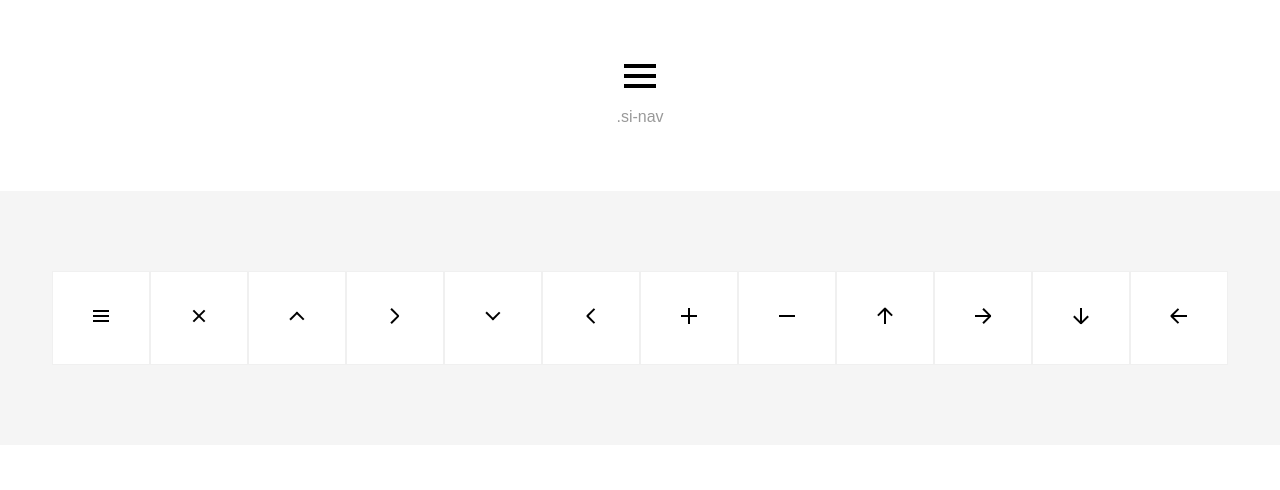
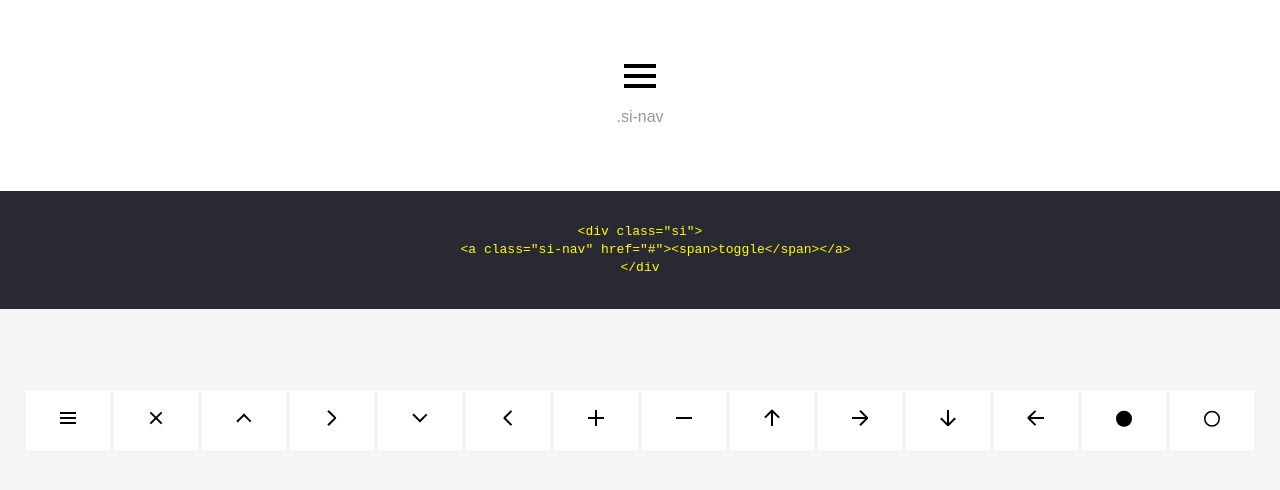
Before and after one commit to segundofdez/sia, a website: page public/index.html in a window 1280 px wide. Drawn offline with Linux system fonts and the light colour scheme.

Commit message:
test with circles

```diff
--- a/public/index.html
+++ b/public/index.html
@@ -59,6 +59,11 @@
             </div>
             <p class="name">.si-nav</p>
         </header>
+        <div class="example">
+<pre><code>&lt;div class="si">
+    &lt;a class="si-nav" href="#">&lt;span>toggle&lt;/span>&lt;/a>
+&lt;/div</code></pre>
+        </div>
         <section class="test">
             <ul>
                 <li>
@@ -121,6 +126,16 @@
                         <a class="si-leftarrow" href="#"><span>si-leftarrow</span></a>
                     </div>
                 </li>
+                <li>
+                    <div class="si">
+                        <a class="si-circle" href="#"><span>si-circle</span></a>
+                    </div>
+                </li>
+                <li>
+                    <div class="si">
+                        <a class="si-circleo" href="#"><span>si-circleo</span></a>
+                    </div>
+                </li>
             </ul>
         </section>
         <script src="js/main.js"></script>
--- a/src/js/main.js
+++ b/src/js/main.js
@@ -1,7 +1,7 @@
 import $ from 'jquery'
 
 $(function(){
-	var icons = ["nav","cross","top","right","bottom","left","plus","minus","toparrow","rightarrow","bottomarrow","leftarrow"];
+	var icons = ["nav","cross","top","right","bottom","left","plus","minus","toparrow","rightarrow","bottomarrow","leftarrow","circle","circleo"];
 
 	var content = document.querySelectorAll('div');
 
--- a/src/styles/main.less
+++ b/src/styles/main.less
@@ -35,10 +35,24 @@ header {
     }
     li {
         margin: 0;
-        padding: 2em;
+        padding: 1em;
+        flex-grow: 1;
         border:1px solid #f0f0f0;
         background-color: white;
     }
+}
+.example {
+    padding: 2em 1em;
+    background-color: rgb(41, 41, 51);
+}
+pre,
+code {
+    font-size: 13px;
+    padding: 0;
+    color: yellow;
+    margin: 0;
+    line-height: 1.4em;
+    white-space: pre-wrap;
 }
 
 @color-main: black;
@@ -56,7 +70,7 @@ header {
     transform: scale(1);
     padding: @gap-main 0;
     cursor: pointer;
-   //background-color: orange;
+    //background-color: orange;
    // overflow: hidden;
     span {
         position: absolute;
@@ -79,8 +93,16 @@ header {
     .si-top,
     .si-right,
     .si-bottom,
-    .si-left {
+    .si-left,
+    .si-circle,
+    .si-circleo {
         background-color: transparent;
+    }
+    .si-circle,
+    .si-circleo {
+        &:after {
+            background-color: transparent;
+        }
     }
     &:hover {
         [class^="si-"] {
@@ -96,6 +118,19 @@ header {
         .si-bottom,
         .si-left {
             background-color: transparent;
+        }
+        .si-circle{
+            background-color: transparent;
+            &:after,{
+                background-color: transparent;
+            }
+        }
+
+        .si-circleo {
+            background-color: transparent;
+            &:after,&:before {
+                background-color: transparent;
+            }
         }
     }
 }
@@ -228,3 +263,27 @@ header {
         transform: translateX(0px)  rotate(90deg);
     }
 }
+
+.si-circle {
+    &:before{
+        height: @width-main;
+        border-radius: 50%;
+        transform: translateY(-@gap-main * 1.25);
+    }
+}
+.si-circleo {
+    &:before{
+        background-color: transparent;
+        border: 3px solid @color-main;
+        height: @width-main;
+        border-radius: 50%;
+        transform: translateY(-@gap-main * 1.25);
+    }
+    &:hover {
+        background-color: transparent;
+        &:before{
+            background-color: transparent;
+            border-color: @color-alt;
+        }
+    }
+}
```
Also changed, not shown: public/css/main.min.css, public/js/main.js.
